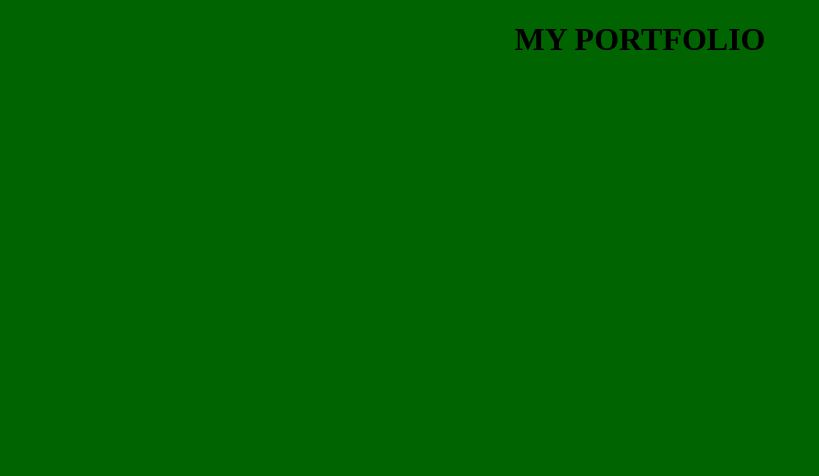
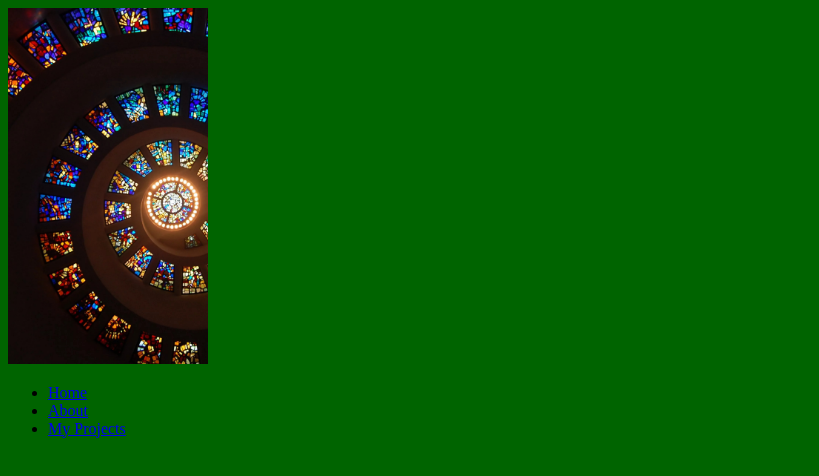
Before and after one commit to audombek/my-portfolio, a plain HTML site: page index.html in a window 1280 px wide. Shown: the whole page, without its empty margins (0-819 px from the left). Drawn offline with Linux system fonts and the light colour scheme.

Commit message:
add header,div,and an image inside the div

```diff
--- a/css/styles.css
+++ b/css/styles.css
@@ -1,5 +1,5 @@
 body{
-    background-color:darkgreen;
+ background-color: darkgreen;
 }
 h1{
     text-align: center;
--- a/index.html
+++ b/index.html
@@ -5,6 +5,17 @@
         <link href="css/styles.css" rel="stylesheet" text="text/css">
     </head>
     <body>
-        <h1>MY PORTFOLIO</h1>
+        <header class="header">
+            <div>
+                <img src="images/me.jpg" alt="My image" width= "200px">
+                <nav>
+                    <ul>
+                        <li><a href="#">Home</a></li>
+                        <li><a href="#">About</a></li>
+                        <li><a href="#">My Projects</a></li>
+                    </ul>
+                </nav>
+            </div>
+        </header>
     </body>
 </html>
```
